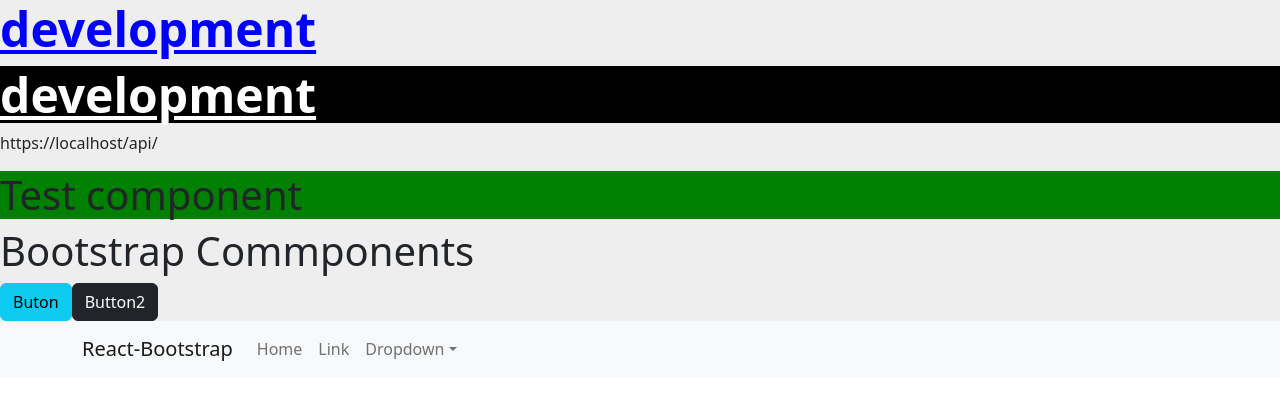
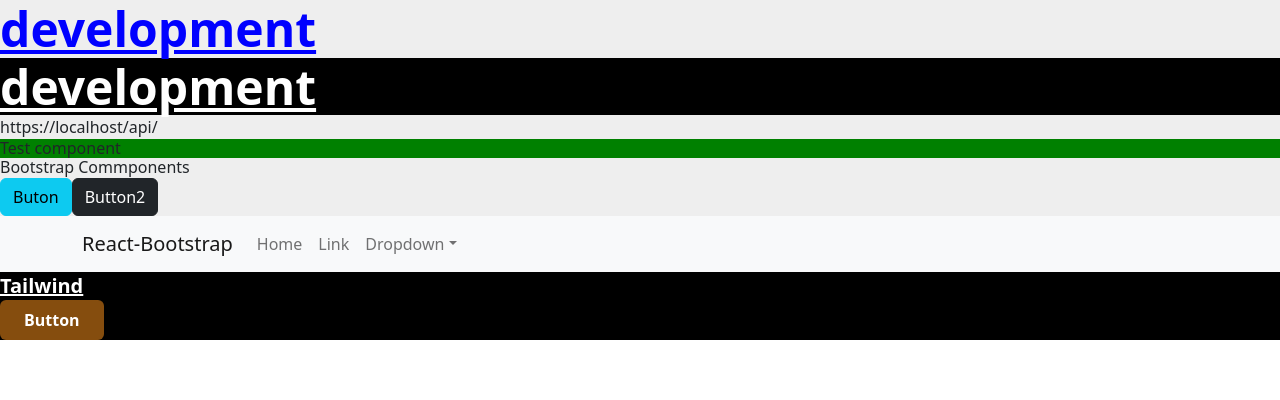
Before and after one commit to GoktugYesi/react-starter-kit, a React (Create React App) app: page / in a window 1280 px wide. Shown: the top 400 px of the page. Built offline with nearby package versions, Linux system fonts and the light colour scheme.

Commit message:
React TailwindCSS

```diff
--- a/package.json
+++ b/package.json
@@ -39,6 +39,7 @@
     ]
   },
   "devDependencies": {
-    "cross-env": "^7.0.3"
+    "cross-env": "^7.0.3",
+    "tailwindcss": "^3.2.7"
   }
 }
--- a/src/App.js
+++ b/src/App.js
@@ -2,9 +2,10 @@
 import Test from './Test';
 import { Title } from './Components';
 import Bottstrap from './Bootstrap';
-
+import Tailwind from './Tailwind';
 
 import styles from './App.module.css';
+import './tailwind.css'
 
 function App() {
 
@@ -24,6 +25,7 @@
       }
       <Test />
       <Bottstrap />
+      <Tailwind />
     </div>
 
   );
--- /dev/null
+++ b/src/Tailwind.js
@@ -0,0 +1,11 @@
+function tailwind(){
+    return (
+        <div className="bg-black">
+        <h1 className="text-xl font-semibold text-white underline">Tailwind</h1>
+
+        <button className="bg-yellow-800 hover:!bg-yellow-600 text-white font-bold py-2 px-4 rounded"> Button</button>
+        </div>
+    )
+}
+
+export default tailwind
--- /dev/null
+++ b/src/tailwind.css
@@ -0,0 +1,3 @@
+@tailwind base;
+@tailwind components;
+@tailwind utilities;
--- /dev/null
+++ b/tailwind.config.js
@@ -0,0 +1,10 @@
+/** @type {import('tailwindcss').Config} */
+module.exports = {
+  content: [
+    "./src/**/*.{js,jsx,ts,tsx}",
+  ],
+  theme: {
+    extend: {},
+  },
+  plugins: [],
+}
```
Also changed, not shown: 1 other file (tests, documents, lock files or other folders).
